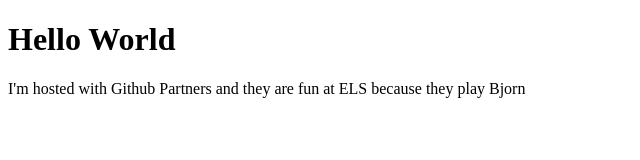
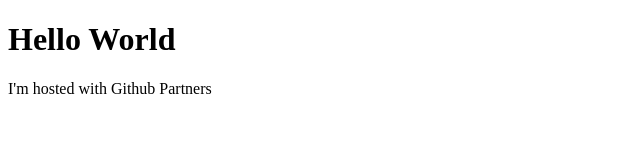
Before and after one commit to Eggboi-eng/Webdesign, a plain HTML site: page index.html in a window 1280 px wide. Shown: the whole page, without its empty margins (0-640 px from the left). Drawn offline with Linux system fonts and the light colour scheme.

Commit message:
Initial commit

```diff
--- a/index.html
+++ b/index.html
@@ -2,7 +2,7 @@
 <html>
 <body>
 <h1>Hello World</h1>
-<p>I'm hosted with Github Partners and they are fun at ELS because they play Bjorn
+<p>I'm hosted with Github Partners
 </p>
 </body>
 </html>
```
